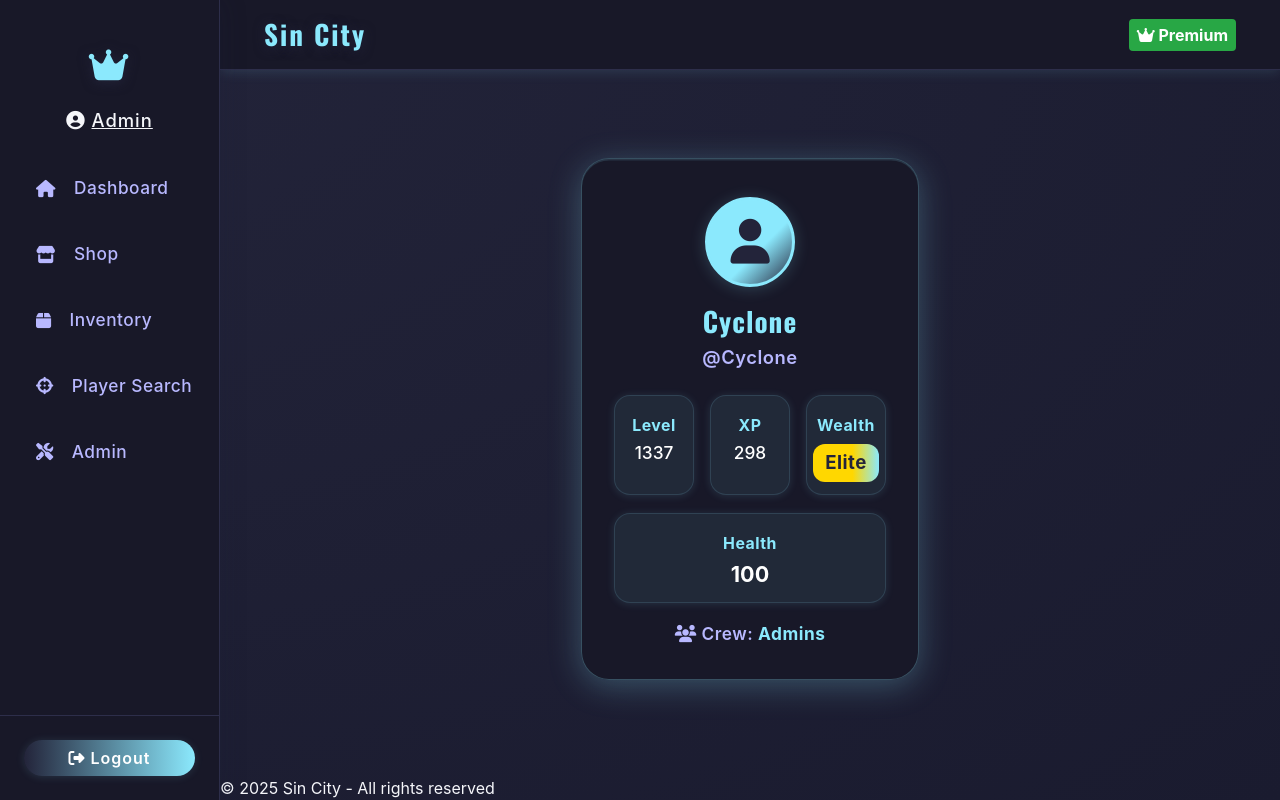
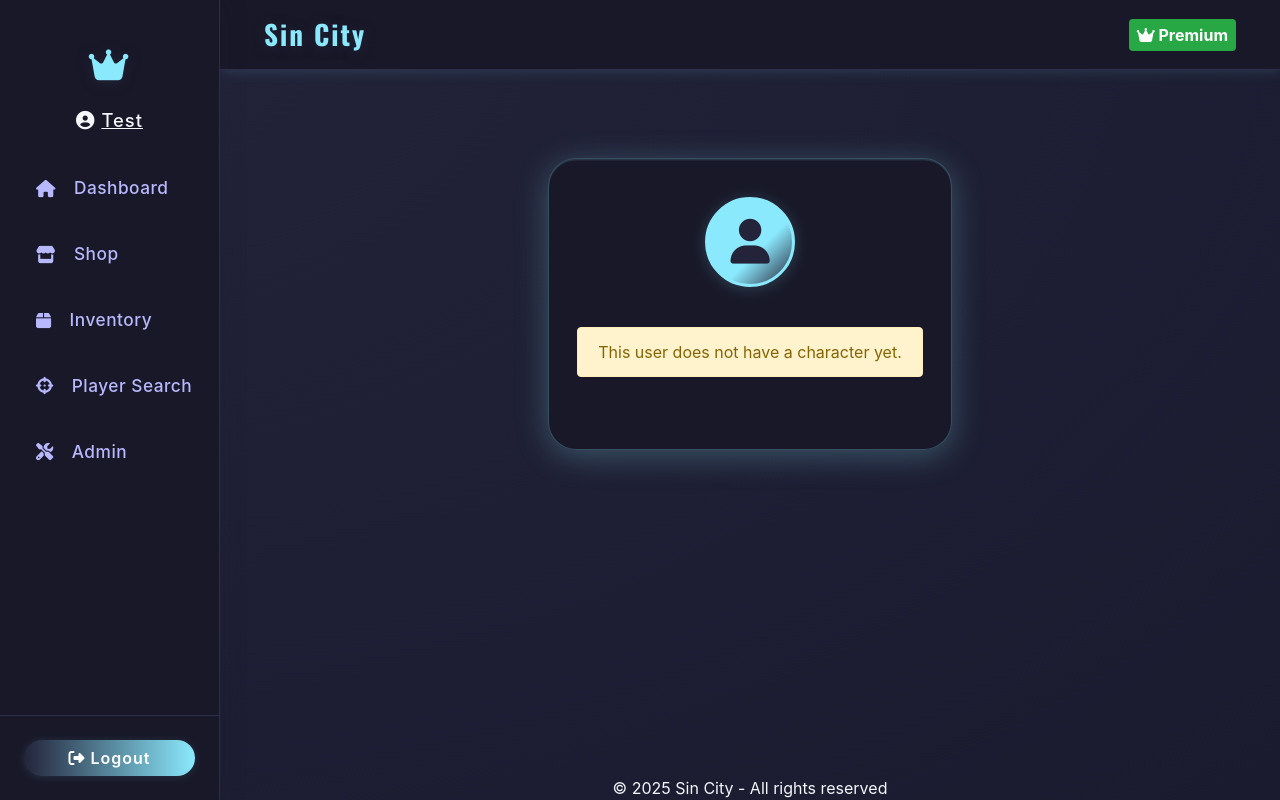
Before and after one commit to emixwebpy/SinCity-mafia, a Flask app: a page that uses templates/base.html in a window 1280 px wide. Run offline with Flask 3, Linux system fonts and the light colour scheme; a user stored in the database is signed in; data comes from the database, SQL or seed files in the repository; both versions use the stored data as it was after the commit.

Commit message:
upgrades

```diff
--- a/app.py
+++ b/app.py
@@ -40,7 +40,22 @@
         current_user.last_seen = datetime.utcnow()
         db.session.commit()
 
-# Modelstestaa -------------------------------
+@app.before_request
+def check_character_alive():
+    if current_user.is_authenticated:
+        char = Character.query.filter_by(master_id=current_user.id).first()
+        if not char or not char.is_alive:
+            if request.endpoint not in ('create_character', 'logout', 'static'):
+                return redirect(url_for('create_character'))
+
+# Models -------------------------------
+class MasterAccount(db.Model, UserMixin):
+    id = db.Column(db.Integer, primary_key=True)
+    username = db.Column(db.String(64), unique=True, nullable=False)
+    password_hash = db.Column(db.String(128), nullable=False)
+    # Relationship to character(s)
+    character = db.relationship('Character', backref='master', uselist=False)
+
 class User(db.Model, UserMixin):
     __tablename__ = 'user'
     id = db.Column(db.Integer, primary_key=True)
@@ -57,7 +72,8 @@
     premium_until = db.Column(db.DateTime, nullable=True)
     last_known_ip = db.Column(db.String(45))
     health = db.Column(db.Integer, default=100)
-    gun_id = db.Column(db.Integer, db.ForeignKey('shop_item.id'), nullable=True)  # currently equipped gun
+    gun_id = db.Column(db.Integer, db.ForeignKey('shop_item.id'), nullable=True)
+    gun = db.relationship('ShopItem', foreign_keys=[gun_id])
 
     def add_xp(self, amount):
         self.xp += amount
@@ -113,6 +129,19 @@
 
     user = db.relationship('User', backref='inventory')
     item = db.relationship('ShopItem')
+
+class Character(db.Model):
+    id = db.Column(db.Integer, primary_key=True)
+    master_id = db.Column(db.Integer, db.ForeignKey('master_account.id'), nullable=False)
+    name = db.Column(db.String(32), nullable=False)
+    health = db.Column(db.Integer, default=100)
+    money = db.Column(db.Integer, default=0)
+    level = db.Column(db.Integer, default=1)
+    is_alive = db.Column(db.Boolean, default=True)
+
+class CharacterModelView(ModelView):
+    column_list = ('id', 'name', 'master_id', 'health', 'money', 'level', 'is_alive')
+    form_columns = ('name', 'master_id', 'health', 'money', 'level', 'is_alive')
 # Admin -------------------------------
 
 class UserModelView(ModelView):
@@ -257,11 +286,14 @@
 @app.route('/user_stats')
 @login_required
 def user_stats():
-    return jsonify({
-        'money': current_user.money,
-        'xp': current_user.xp,
-        'level': current_user.level
-    })
+    character = Character.query.filter_by(master_id=current_user.id, is_alive=True).first()
+    if not character:
+        return jsonify(money=0, xp=0, level=1)
+    return jsonify(
+        money=character.money,
+        xp=character.xp,
+        level=character.level
+    )
 
 @app.route('/inventory')
 @login_required
@@ -341,6 +373,29 @@
         flash('Invalid credentials.')
     return render_template('login.html')
 
+@app.route('/create_character', methods=['GET', 'POST'])
+@login_required
+def create_character():
+    if request.method == 'POST':
+        char_name = request.form.get('character_name', '').strip()
+        if not char_name:
+            flash("Character name is required.", "danger")
+            return render_template('create_character.html')
+        # Optionally check for duplicate names or add more validation here
+        new_char = Character(
+            master_id=current_user.id,
+            name=char_name,
+            health=100,
+            money=0,
+            level=1,
+            is_alive=True
+        )
+        db.session.add(new_char)
+        db.session.commit()
+        flash("New character created!", "success")
+        return redirect(url_for('dashboard'))
+    return render_template('create_character.html')
+
 @app.route('/logout')
 @login_required
 def logout():
@@ -398,11 +453,21 @@
     online_threshold = datetime.utcnow() - timedelta(minutes=5)
     online_users = User.query.filter(User.last_seen >= online_threshold).all()
     crew = current_user.crew if hasattr(current_user, 'crew') else None
+    # Get the alive character for the logged-in user
+    character = Character.query.filter_by(master_id=current_user.id, is_alive=True).first()
+    online_users = User.query.all()  # however you get this list
+    # Get all character objects for online users in one query
+    user_ids = [user.id for user in online_users]
+    characters = Character.query.filter(Character.master_id.in_(user_ids), Character.is_alive == True).all()
+    character = Character.query.filter_by(master_id=current_user.id, is_alive=True).first()
+    char_map = {char.master_id: char for char in characters}
     return render_template(
-        'dashboard.html',
+        "dashboard.html",
+        current_character=character,
+        online_users=online_users,
+        char_map=char_map,
         user=current_user,
-        crew=crew,
-        online_users=online_users
+        crew=crew
     )
 
 @app.route('/invite_to_crew', methods=['GET', 'POST'])
@@ -522,21 +587,29 @@
 @app.route('/earn')
 @login_required
 def earn():
-    cooldown = timedelta(minutes=0, seconds=10)
+    from datetime import datetime, timedelta
+    import random
+    cooldown = timedelta(seconds=10)
     now = datetime.utcnow()
+    character = Character.query.filter_by(master_id=current_user.id, is_alive=True).first()
+    if not character:
+        return jsonify({'success': False, 'message': "No character found."})
 
+    # Use a last_earned field on User for cooldown
     if current_user.last_earned and now - current_user.last_earned < cooldown:
         remaining = cooldown - (now - current_user.last_earned)
         minutes, seconds = divmod(remaining.seconds, 60)
         return jsonify({'success': False, 'message': f"Wait {minutes}m {seconds}s before earning again."})
-    #randomise earned money and xp
-    # For simplicity, let's say you earn a fixed amount
-    # In a real application, you might want to randomize this
-    # or make it dependent on some game logic
+
     earned_money = random.randint(200, 2000)
     earned_xp = random.randint(20, 120)
-    current_user.money += earned_money
-    current_user.add_xp(earned_xp)
+    character.money += earned_money
+    character.xp += earned_xp
+    # Level up logic
+    while character.xp >= character.level * 250:
+        character.xp -= character.level * 250
+        character.level += 1
+
     current_user.last_earned = now
     db.session.commit()
     return jsonify({'success': True, 'message': f"You earned ${earned_money} and {earned_xp} XP!"})
@@ -583,7 +656,17 @@
 def profile(username):
     user = User.query.filter_by(username=username).first_or_404()
     crew = Crew.query.get(user.crew_id) if user.crew_id else None
-    return render_template('profile.html', user=user, crew=crew)
+    # Get the character for this user (if using master/character split)
+    character = Character.query.filter_by(master_id=user.id, is_alive=True).first()
+    return render_template('profile.html', user=user, crew=crew, character=character)
+
+@app.context_processor
+def inject_current_character():
+    from flask_login import current_user
+    if current_user.is_authenticated:
+        character = Character.query.filter_by(master_id=current_user.id, is_alive=True).first()
+        return dict(current_character=character)
+    return dict(current_character=None)
 # Create DB (run once, or integrate with a CLI or shell)
 
 admin = Admin(
@@ -593,17 +676,21 @@
     base_template='admin/dood_base.html'
 )
 
+
+admin.add_view(ModelView(Character, db.session))
 admin.add_view(UserModelView(User, db.session, endpoint='admin_users'))
+admin.add_view(ModelView(Character, db.session, endpoint='character_admin'))
 admin.add_view(ModelView(UserInventory, db.session))
 admin.add_view(ShopItemModelView(ShopItem, db.session))  # <-- use the new view here
 admin.add_view(ModelView(Crew, db.session))
 admin.add_view(ModelView(CrewMessage, db.session))
 admin.add_view(ModelView(CrewInvitation, db.session))
 
-@app.cli.command('init-db')
+@app.cli.command("init-db")
 def init_db():
+    from app import db
     db.create_all()
-    print("Database initialized.")
+    print("Database tables created.")
 
 @app.cli.command('create-admin')
 def create_admin():
--- a/templates/base.html
+++ b/templates/base.html
@@ -478,12 +478,14 @@
         min-height: 100px;
       }
     }
+    footer {
+    text-align: center;
+    }
   </style>
   {% block extra_head %}{% endblock %}
 </head>
 <body>
   <div class="layout-root">
-    {% if request.endpoint != 'login' and request.endpoint != 'register' %}
     <nav class="sidebar">
       <div class="sidebar-header">
         <i class="fas fa-crown"></i>
@@ -492,7 +494,7 @@
       <div class="sidebar-user">
         <i class="fas fa-user-circle"></i>
           <a href="{{ url_for('profile', username=current_user.username) }}" style="color:inherit;text-decoration:underline;">
-          {{ current_user.username }}
+          {{ current_character.name }}
           </a>
       </div>
       {% endif %}
@@ -507,7 +509,7 @@
           <i class="fas fa-box"></i> <span>Inventory</span>
         </a>
         <a href="{{ url_for('player_search') }}" class="{% if request.endpoint == 'player_search' %}active{% endif %}">
-        <i class="fas fa-crosshairs"></i> <span>Player Search</span>
+            <i class="fas fa-crosshairs"></i> <span>Player Search</span>
         </a>
         {% if current_user.is_authenticated and current_user.is_admin %}
         <a href="{{ url_for('admin.index') }}" class="{% if request.endpoint == 'admin.index' %}active{% endif %}">
@@ -521,7 +523,6 @@
         {% endif %}
       </div>
     </nav>
-    {% endif %}
     <div class="main-area">
       <header class="topbar">
         <span class="topbar-title">
--- a/templates/profile.html
+++ b/templates/profile.html
@@ -1,5 +1,5 @@
 {% extends "base.html" %}
-{% block title %}{{ user.username }}'s Profile{% endblock %}
+{% block title %}{{ character.name if character else user.username }}'s Profile{% endblock %}
 
 {% block content %}
 <style>
@@ -148,36 +148,37 @@
     <div class="profile-avatar">
         <i class="fas fa-user"></i>
     </div>
-    <h1>{{ user.username }}</h1>
+    {% if character %}
+    <h1>{{ character.name }}</h1>
     <div class="profile-username">
-        @{{ user.username }}
+        @{{ character.name }}
     </div>
     <div class="profile-stats">
         <div class="profile-stat">
             <span class="profile-label">Level</span>
-            {{ user.level }}
+            {{ character.level }}
         </div>
         <div class="profile-stat">
             <span class="profile-label">XP</span>
-            {{ user.xp }}
+            {{ character.xp }}
         </div>
         <div class="profile-stat">
             <span class="profile-label">Wealth</span>
-            {{ money_class(user.money) }}
+            {{ money_class(character.money) }}
         </div>
     </div>
     <div class="profile-stat">
         <span class="profile-label">Health</span>
-        <span class="profile-value">{{ user.health }}</span>
+        <span class="profile-value">{{ character.health }}</span>
     </div>
-    {% if user.gun %}
+    {% if character.gun %}
     <div class="profile-stat">
         <span class="profile-label">Gun</span>
-        <span class="profile-value">{{ user.gun.name }} ({{ user.gun.damage }} dmg)</span>
+        <span class="profile-value">{{ character.gun.name }} ({{ character.gun.damage }} dmg)</span>
     </div>
     {% endif %}
-    {% if current_user.is_authenticated and current_user.username != user.username and current_user.gun %}
-    <form action="{{ url_for('kill', username=user.username) }}" method="post" style="margin-top:18px;">
+    {% if current_user.is_authenticated and current_user.id != character.master_id and current_user.gun %}
+    <form action="{{ url_for('kill', username=character.name) }}" method="post" style="margin-top:18px;">
         <button type="submit" class="btn btn-danger">Shoot</button>
     </form>
     {% endif %}
@@ -189,11 +190,16 @@
             {{ crew.name }}
         </a>
     </div>
-{% endif %}
-    {% if user.premium %}
+    {% endif %}
+    {% if character.premium %}
     <div class="profile-premium">
         <i class="fas fa-crown"></i> Premium Member
     </div>
     {% endif %}
+    {% else %}
+    <div class="alert alert-warning" style="margin: 40px auto; max-width: 500px;">
+        This user does not have a character yet.
+    </div>
+    {% endif %}
 </div>
 {% endblock %}
```
Also changed, not shown: templates/create_character.html (added, +72 -0 lines), templates/dashboard.html (+4 -4 lines), instance/users.db, users.db (added).
